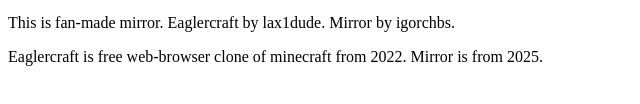
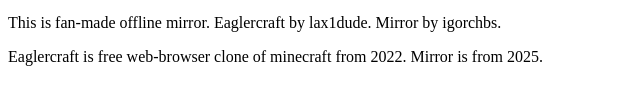
Before and after one commit to IgorchbsTheProtogen/eaglercraftonlinemirror, a plain HTML site: page index.html in a window 1280 px wide. Shown: the part 230-334 px from the top of the page, 0-640 px from the left. Drawn offline with Linux system fonts and the light colour scheme.

Commit message:
Update index.html

```diff
--- a/index.html
+++ b/index.html
@@ -1,6 +1,6 @@
 <!DOCTYPE html>
 <html>
-    <title>Eaglercraft Mirror</title>
+    <title>Eaglercraft Offline Mirror</title>
     <body>
         <div>
             <p>Here is eaglercraft exports. Use if <a href="https://eaglercraft.com">Eaglercraft</a> got blocked by network administrator/security.</p>
@@ -16,7 +16,7 @@
             <a href="Indev.html">Indev 0.31</a><br/>
             </div>
         <div>
-            <p>This is fan-made mirror. Eaglercraft by lax1dude. Mirror by igorchbs.</p>
+            <p>This is fan-made offline mirror. Eaglercraft by lax1dude. Mirror by igorchbs.</p>
         </div>
         <div>
             <p>Eaglercraft is free web-browser clone of minecraft from 2022. Mirror is from 2025.</p>
```
